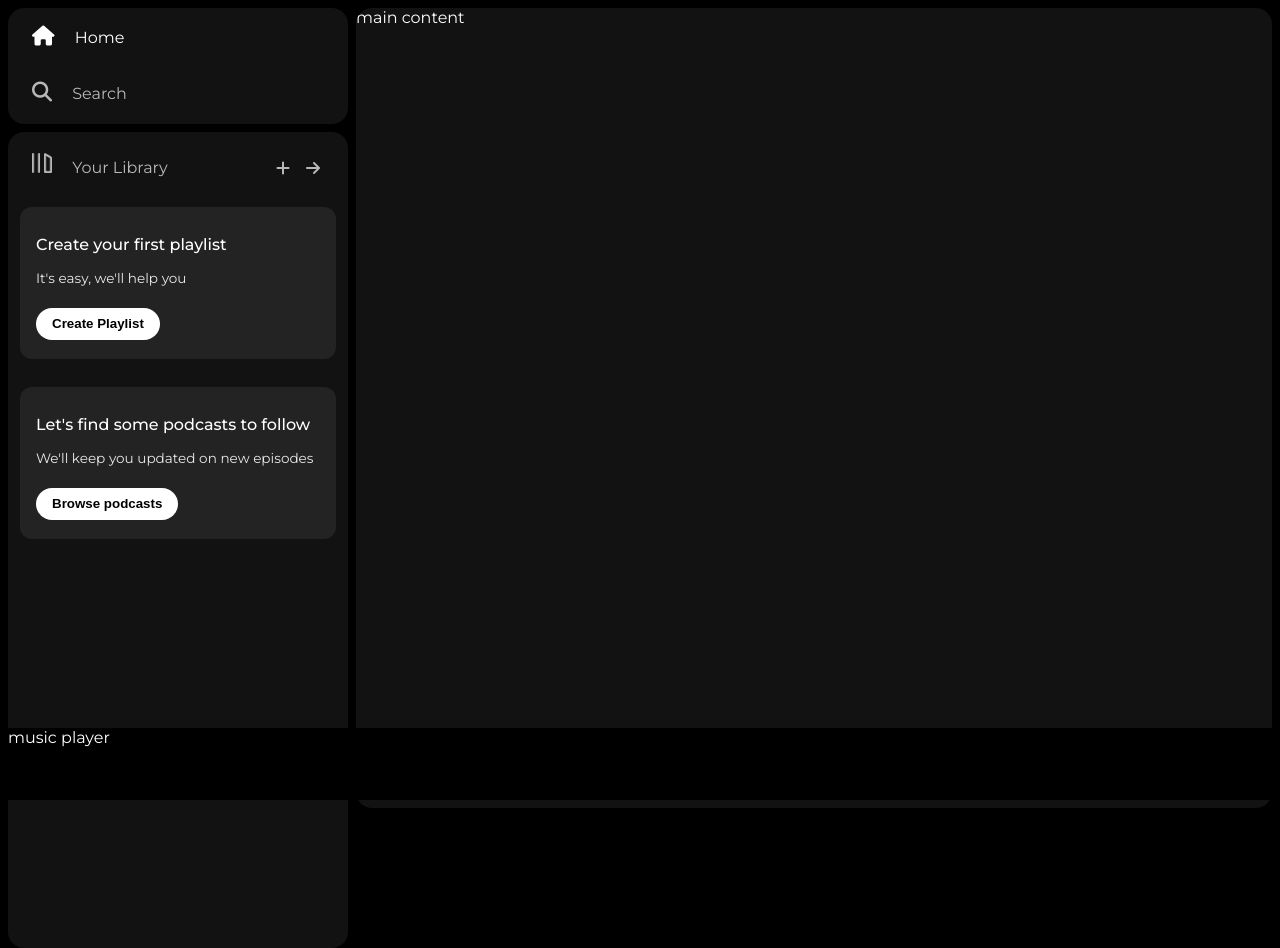
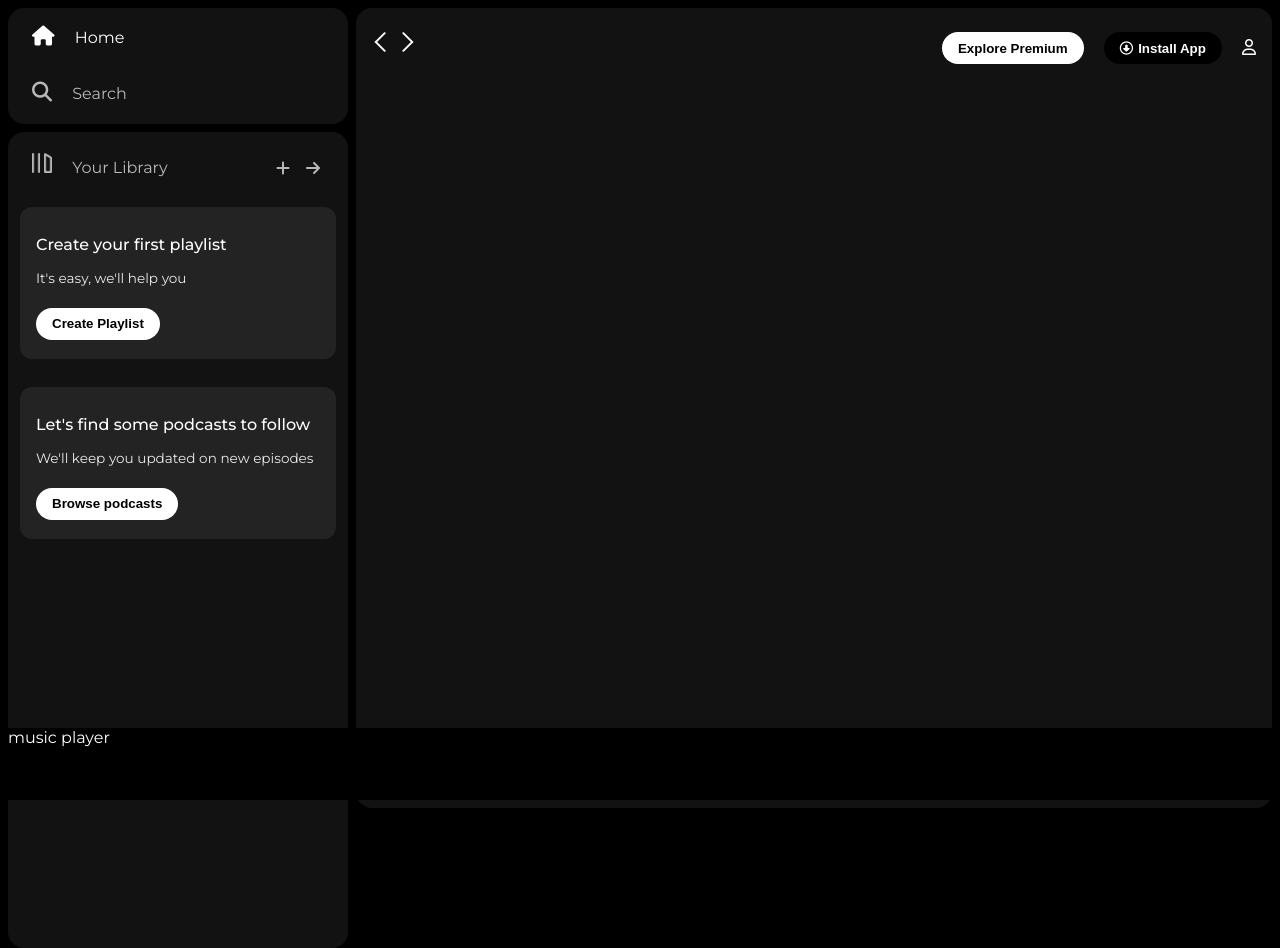
Before and after one commit to DivyanshSinha-69/Spotify-Clone, a plain HTML site: page index.html in a window 1280 px wide. Drawn offline with Linux system fonts and the light colour scheme.

Commit message:
Navbar Completed

```diff
--- a/index.html
+++ b/index.html
@@ -49,7 +49,19 @@
                 </div>
             </div>
         </div>
-        <div class="main-content">main content</div>
+        <div class="main-content">
+            <div class="sticky-nav">
+                <div class="sticky-nav-icons">
+                    <img src="./assets/backward_icon.png" alt="backward icon">
+                    <img src="./assets/forward_icon.png" alt="forward icon" class="hide">
+                </div>
+                <div class="sticky-nav-options">
+                    <button class="badge nav-items hide">Explore Premium</button>
+                    <button class="badge nav-items dark-badge"><i class="fa-regular fa-circle-down" style="margin-right: 5px;"></i>Install App</button>
+                    <i class="fa-regular fa-user nav-items"></i>
+                </div>
+            </div>
+        </div>
         <div class="music-player">music player</div>
     </div>
 </body>
--- a/style.css
+++ b/style.css
@@ -130,3 +130,32 @@
     height: 2rem;
     width: fit-content;
 }
+
+.sticky-nav {
+    position: sticky;
+    display: flex;
+    top: 0;
+    background-color: #121212;
+    justify-content: space-between;
+    align-items: center;
+    padding: 1rem 0;
+}
+
+.sticky-nav-icons {
+    padding-left: 0.75rem;
+}
+
+.nav-items {
+    margin-right: 1rem;
+}
+
+.dark-badge {
+    background-color: black;
+    color: white;
+}
+
+@media (max-width: 1000px) {
+    .hide {
+        display: none;
+    }
+}
```
